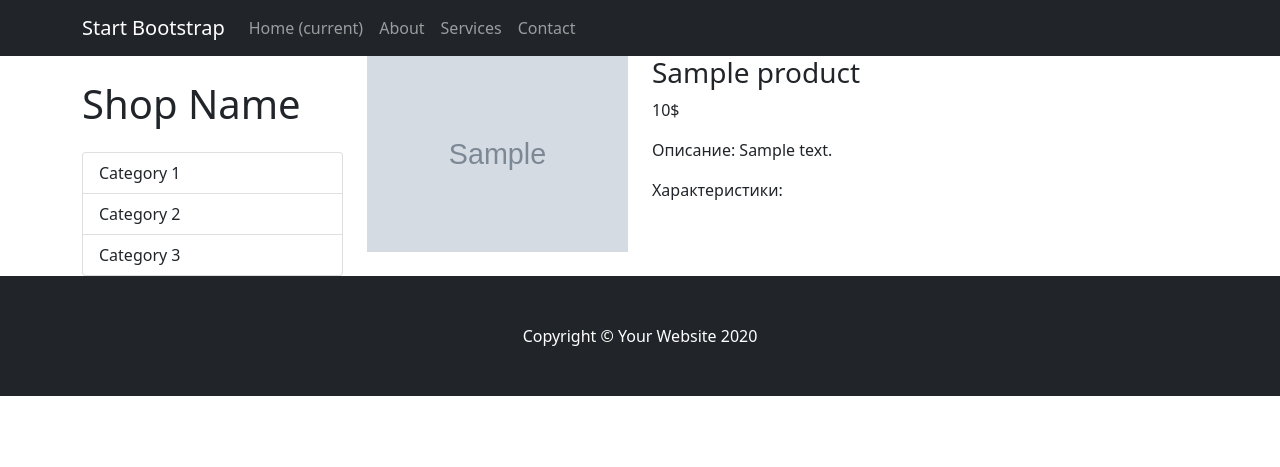
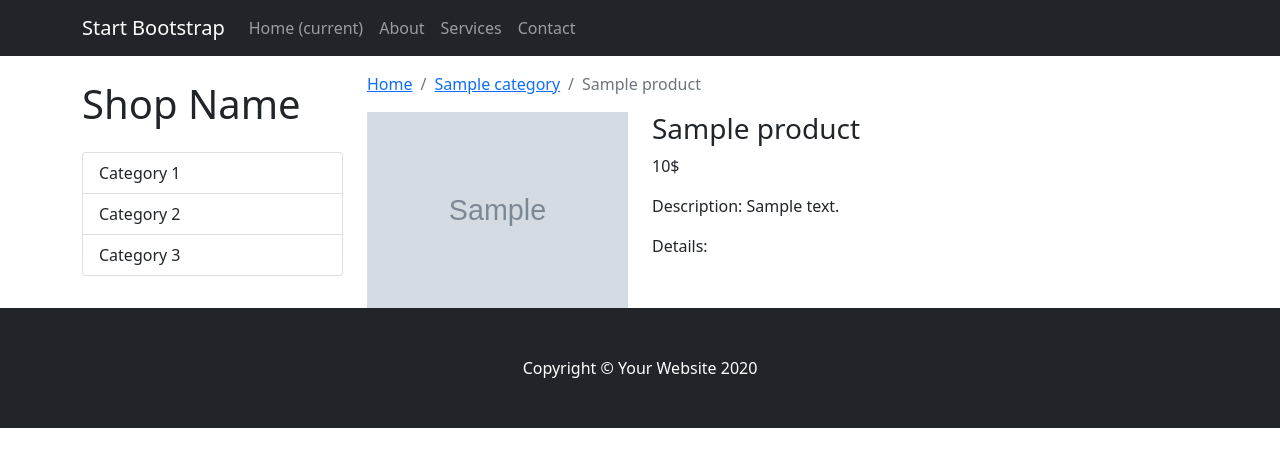
Before and after one commit to Dmytrenko-Roman/car-sales-website, a Django app: template django/carsales/mainapp/templates/product_detail.html in a window 1280 px wide. Shown: the top 467 px of the page. Run offline with Django 3.2, Linux system fonts and the light colour scheme; the template is opened without the code that fills it: most values are stand-ins (such as "Sample title", 1, 10 or a date in 2020); grey boxes marked "Sample" are stand-in pictures.

Commit message:
➕ Breadcrumbs added ➕

```diff
--- a/django/carsales/mainapp/templates/product_detail.html
+++ b/django/carsales/mainapp/templates/product_detail.html
@@ -1,7 +1,13 @@
 {% extends 'base.html' %}
 
 {% block content %}
-
+<nav aria-label="breadcrumb" class="mt-3">
+  <ol class="breadcrumb">
+    <li class="breadcrumb-item"><a href="{% url 'base' %}">Home</a></li>
+    <li class="breadcrumb-item"><a href="#">{{ product.category.name }}</a></li>
+    <li class="breadcrumb-item active" aria-current="page">{{ product.title }}</li>
+  </ol>
+</nav>
 <div class="row">
     <div class="col-md-4">
         <img src="{{ product.image.url }}" class="img-fluid">
@@ -9,8 +15,8 @@
     <div class="col-md-8">
         <h3>{{ product.title }}</h3>
         <p>{{ product.price }}$</p>
-        <p>Описание: {{ product.description }}</p>
-        <p>Характеристики:</p>
+        <p>Description: {{ product.description }}</p>
+        <p>Details:</p>
     </div>
 </div>
 
```
